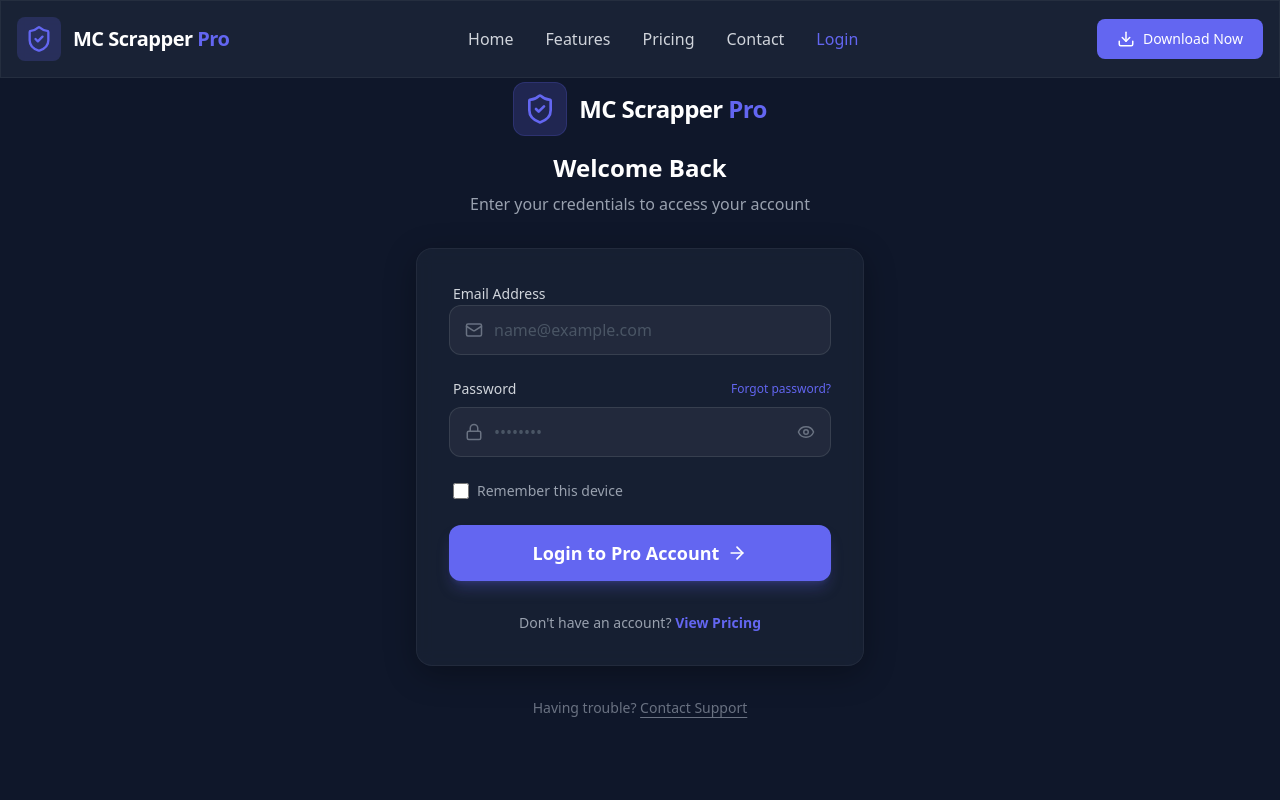
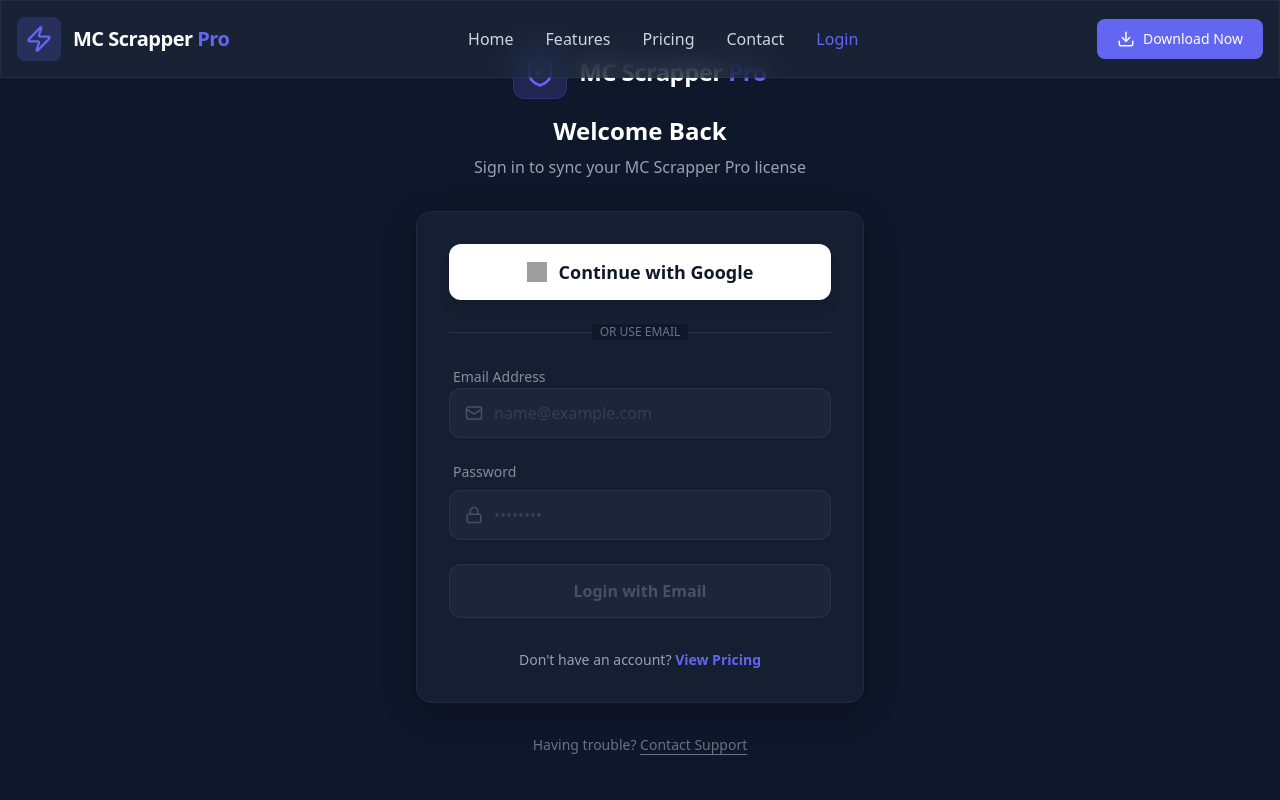
Before and after one commit to HasnainAbbasSial/mc-scrapper-pro-website, a Next.js app: page /login in a window 1280 px wide. Shown: the top 800 px of the page. Built offline with nearby package versions, Linux system fonts and the light colour scheme; grey boxes are pictures that could not be loaded.

Commit message:
Implement Firebase Google Auth bridge, update UI to V2.1.0, and refine Safe Scraping Mode text

```diff
--- a/app/download/page.tsx
+++ b/app/download/page.tsx
@@ -13,7 +13,7 @@
             <div className="w-full max-w-3xl glass-card p-10 rounded-3xl border border-white/10 text-center">
                 <div className="mb-8">
                     <span className="inline-block px-4 py-2 rounded-full bg-green-500/10 text-green-400 font-mono text-sm mb-4 border border-green-500/20">
-                        Latest Version: 2.0.1 (Stable)
+                        Latest Version: 2.1.0 (Safe Mode)
                     </span>
                     <p className="text-gray-400 text-sm">
                         Compatible with Windows 10/11 (64-bit)
@@ -46,6 +46,7 @@
                     <ol className="list-decimal pl-5 space-y-2">
                         <li>Download the installer from one of the mirrors above.</li>
                         <li>Run the setup file (you may need to allow it in Windows Defender).</li>
+                        <li>Stability Patch: V2.1.0 includes the latest 0.5s delay and 2-thread limit for maximum reliability.</li>
                         <li>Launch MC Scrapper Pro and enter your license key.</li>
                     </ol>
                 </div>
--- a/app/login/page.tsx
+++ b/app/login/page.tsx
@@ -2,17 +2,64 @@
 
 import { useState } from "react";
 import Link from "next/link";
-import { ShieldCheck, Mail, Lock, Eye, EyeOff, ArrowRight } from "lucide-react";
+import {
+    ShieldCheck,
+    Mail,
+    Lock,
+    Eye,
+    EyeOff,
+    ArrowRight,
+    CheckCircle2,
+    AlertCircle
+} from "lucide-react";
+import { auth, googleProvider } from "@/lib/firebase";
+import { signInWithPopup } from "firebase/auth";
 
 export default function LoginPage() {
     const [showPassword, setShowPassword] = useState(false);
     const [isLoading, setIsLoading] = useState(false);
+    const [status, setStatus] = useState<"idle" | "success" | "error">("idle");
+    const [errorMessage, setErrorMessage] = useState("");
+
+    const handleGoogleLogin = async () => {
+        setIsLoading(true);
+        setStatus("idle");
+        try {
+            const result = await signInWithPopup(auth, googleProvider);
+            const user = result.user;
+            const token = await user.getIdToken();
+
+            // Try to send back to local app
+            try {
+                await fetch('http://localhost:54321/callback', {
+                    method: 'POST',
+                    headers: { 'Content-Type': 'application/json' },
+                    body: JSON.stringify({ email: user.email, token: token })
+                });
+                setStatus("success");
+            } catch (appError) {
+                console.warn("Could not reach local app server. Are you running MC Scrapper?", appError);
+                setStatus("error");
+                setErrorMessage("Login successful, but could not connect to your MC Scrapper software. Please make sure the app is open.");
+            }
+        } catch (error: any) {
+            console.error("Google Login Failed", error);
+            setStatus("error");
+            setErrorMessage(error.message || "Login failed. Please try again.");
+        } finally {
+            setIsLoading(false);
+        }
+    };
 
     const handleSubmit = (e: React.FormEvent) => {
         e.preventDefault();
         setIsLoading(true);
-        // Add login logic here
-        setTimeout(() => setIsLoading(false), 2000);
+        // Traditional login disabled in favor of Google
+        setTimeout(() => {
+            setIsLoading(false);
+            setStatus("error");
+            setErrorMessage("Traditional email/password login is temporarily disabled. Please use Google Login.");
+        }, 1000);
     };
 
     return (
@@ -35,24 +82,74 @@
                         </span>
                     </Link>
                     <h1 className="text-2xl font-bold text-white">Welcome Back</h1>
-                    <p className="text-gray-400 mt-2">Enter your credentials to access your account</p>
+                    <p className="text-gray-400 mt-2">Sign in to sync your MC Scrapper Pro license</p>
                 </div>
 
                 {/* Login Form */}
                 <div className="glass-card p-8 rounded-2xl border border-white/10 shadow-2xl relative">
-                    <form className="space-y-6" onSubmit={handleSubmit}>
+                    {status === "success" ? (
+                        <div className="text-center space-y-4 py-4 animate-in fade-in zoom-in duration-300">
+                            <div className="w-16 h-16 bg-emerald-500/20 rounded-full flex items-center justify-center mx-auto text-emerald-500">
+                                <CheckCircle2 size={32} />
+                            </div>
+                            <h2 className="text-xl font-bold text-white">Login Successful!</h2>
+                            <p className="text-gray-400 text-sm">
+                                You have successfully authenticated. You can now close this window and return to your MC Scrapper software.
+                            </p>
+                            <button
+                                onClick={() => window.close()}
+                                className="w-full bg-emerald-500 hover:bg-emerald-600 text-white py-3 rounded-xl font-bold transition-all"
+                            >
+                                Close Window
+                            </button>
+                        </div>
+                    ) : (
+                        <div className="space-y-6">
+                            {/* Google Login Button (Primary) */}
+                            <button
+                                onClick={handleGoogleLogin}
+                                disabled={isLoading}
+                                className="w-full bg-white hover:bg-gray-100 text-gray-900 py-3.5 rounded-xl font-bold text-lg flex items-center justify-center gap-3 transition-all shadow-lg active:scale-[0.98] disabled:opacity-50 group"
+                            >
+                                {isLoading ? (
+                                    <div className="w-6 h-6 border-2 border-gray-300 border-t-primary rounded-full animate-spin"></div>
+                                ) : (
+                                    <>
+                                        <img src="https://www.gstatic.com/firebasejs/ui/2.0.0/images/auth/google.svg" className="w-5 h-5" alt="Google" />
+                                        Continue with Google
+                                    </>
+                                )}
+                            </button>
+
+                            <div className="relative">
+                                <div className="absolute inset-0 flex items-center">
+                                    <div className="w-full border-t border-white/10"></div>
+                                </div>
+                                <div className="relative flex justify-center text-xs uppercase">
+                                    <span className="bg-[#0f172a] px-2 text-gray-500">Or use email</span>
+                                </div>
+                            </div>
+
+                            {status === "error" && (
+                                <div className="bg-rose-500/10 border border-rose-500/20 text-rose-500 text-xs p-3 rounded-lg flex gap-2 items-start">
+                                    <AlertCircle size={14} className="flex-shrink-0 mt-0.5" />
+                                    <span>{errorMessage}</span>
+                                </div>
+                            )}
+
+                            <form className="space-y-6 opacity-60 pointer-events-none" onSubmit={handleSubmit}>
                                 {/* Email Field */}
                                 <div className="space-y-2">
                                     <label className="text-sm font-medium text-gray-300 ml-1">Email Address</label>
                                     <div className="relative group">
-                                <div className="absolute inset-y-0 left-0 pl-4 flex items-center pointer-events-none text-gray-500 group-focus-within:text-primary transition-colors">
+                                        <div className="absolute inset-y-0 left-0 pl-4 flex items-center pointer-events-none text-gray-500">
                                             <Mail size={18} />
                                         </div>
                                         <input
                                             type="email"
+                                            disabled
                                             placeholder="name@example.com"
-                                    className="w-full bg-white/5 border border-white/10 text-white pl-11 pr-4 py-3 rounded-xl focus:outline-none focus:ring-2 focus:ring-primary/50 focus:border-primary transition-all placeholder:text-gray-600"
-                                    required
+                                            className="w-full bg-white/5 border border-white/10 text-white pl-11 pr-4 py-3 rounded-xl focus:outline-none placeholder:text-gray-600"
                                         />
                                     </div>
                                 </div>
@@ -61,58 +158,30 @@
                                 <div className="space-y-2">
                                     <div className="flex justify-between items-center ml-1">
                                         <label className="text-sm font-medium text-gray-300">Password</label>
-                                <Link href="#" className="text-xs text-primary hover:underline">
-                                    Forgot password?
-                                </Link>
                                     </div>
                                     <div className="relative group">
-                                <div className="absolute inset-y-0 left-0 pl-4 flex items-center pointer-events-none text-gray-500 group-focus-within:text-primary transition-colors">
+                                        <div className="absolute inset-y-0 left-0 pl-4 flex items-center pointer-events-none text-gray-500">
                                             <Lock size={18} />
                                         </div>
                                         <input
-                                    type={showPassword ? "text" : "password"}
+                                            type="password"
+                                            disabled
                                             placeholder="••••••••"
-                                    className="w-full bg-white/5 border border-white/10 text-white pl-11 pr-12 py-3 rounded-xl focus:outline-none focus:ring-2 focus:ring-primary/50 focus:border-primary transition-all placeholder:text-gray-600"
-                                    required
+                                            className="w-full bg-white/5 border border-white/10 text-white pl-11 pr-12 py-3 rounded-xl focus:outline-none placeholder:text-gray-600"
                                         />
-                                <button
-                                    type="button"
-                                    onClick={() => setShowPassword(!showPassword)}
-                                    className="absolute inset-y-0 right-0 pr-4 flex items-center text-gray-500 hover:text-white transition-colors"
-                                >
-                                    {showPassword ? <EyeOff size={18} /> : <Eye size={18} />}
-                                </button>
                                     </div>
                                 </div>
 
-                        {/* Remember Me */}
-                        <div className="flex items-center space-x-2 ml-1">
-                            <input
-                                type="checkbox"
-                                id="remember"
-                                className="w-4 h-4 rounded bg-white/5 border border-white/10 text-primary focus:ring-primary focus:ring-offset-background"
-                            />
-                            <label htmlFor="remember" className="text-sm text-gray-400 cursor-pointer">
-                                Remember this device
-                            </label>
-                        </div>
-
-                        {/* Submit Button */}
                                 <button
                                     type="submit"
-                            disabled={isLoading}
-                            className="w-full bg-primary hover:bg-primary-hover text-white py-3.5 rounded-xl font-bold text-lg flex items-center justify-center gap-2 transition-all shadow-lg shadow-primary/25 active:scale-[0.98] disabled:opacity-50 disabled:cursor-not-allowed group"
+                                    disabled
+                                    className="w-full bg-white/5 border border-white/10 text-gray-500 py-3.5 rounded-xl font-bold"
                                 >
-                            {isLoading ? (
-                                <div className="w-6 h-6 border-2 border-white/30 border-t-white rounded-full animate-spin"></div>
-                            ) : (
-                                <>
-                                    Login to Pro Account
-                                    <ArrowRight size={20} className="group-hover:translate-x-1 transition-transform" />
-                                </>
-                            )}
+                                    Login with Email
                                 </button>
                             </form>
+                        </div>
+                    )}
 
                     {/* Sign Up Link */}
                     <div className="mt-8 text-center text-sm text-gray-400">
--- a/app/pricing/page.tsx
+++ b/app/pricing/page.tsx
@@ -22,6 +22,7 @@
                     period="/mo"
                     features={[
                         "Unlimited Scraping",
+                        "Safe Mode (0.5s Delay)",
                         "Real-time SaferWeb Data",
                         "Export to CSV/Excel",
                         "Multiple Search Filters",
@@ -39,6 +40,7 @@
                     isPopular
                     features={[
                         "All Monthly Features",
+                        "Safe Mode Optimized",
                         "2 Months Extra Bonus Free",
                         "Priority Support",
                         "Early Access to Updates",
--- a/components/Navbar.tsx
+++ b/components/Navbar.tsx
@@ -2,7 +2,7 @@
 
 import Link from "next/link";
 import { useState } from "react";
-import { Menu, X, Download, ShieldCheck } from "lucide-react";
+import { Menu, X, Download, Zap } from "lucide-react";
 import { usePathname } from "next/navigation";
 import clsx from "clsx";
 
@@ -23,7 +23,7 @@
             <div className="max-w-7xl mx-auto flex flex-wrap items-center justify-between mx-auto p-4">
                 <Link href="/" className="flex items-center space-x-3 rtl:space-x-reverse">
                     <div className="bg-primary/20 p-2 rounded-lg text-primary">
-                        <ShieldCheck size={28} />
+                        <Zap size={28} />
                     </div>
                     <span className="self-center text-xl font-bold whitespace-nowrap text-white font-sans tracking-tight">
                         MC Scrapper <span className="text-primary">Pro</span>
@@ -42,7 +42,7 @@
                         type="button"
                         className="inline-flex items-center p-2 w-10 h-10 justify-center text-sm text-gray-400 rounded-lg md:hidden hover:bg-white/10 focus:outline-none focus:ring-2 focus:ring-gray-600"
                         aria-controls="navbar-sticky"
-                        aria-expanded={isOpen ? "true" : "false"}
+                        aria-expanded={isOpen}
                     >
                         <span className="sr-only">Open main menu</span>
                         {isOpen ? <X size={24} /> : <Menu size={24} />}
--- /dev/null
+++ b/lib/firebase.ts
@@ -0,0 +1,18 @@
+import { initializeApp, getApps, getApp } from "firebase/app";
+import { getAuth, GoogleAuthProvider } from "firebase/auth";
+
+const firebaseConfig = {
+    apiKey: "AIzaSyApHc_ZmI9sH-t4krnTDAiHCkl-k8rhcrk",
+    authDomain: "mc-scrapper-pro.firebaseapp.com",
+    projectId: "mc-scrapper-pro",
+    storageBucket: "mc-scrapper-pro.firebasestorage.app",
+    messagingSenderId: "712388498701",
+    appId: "1:712388498701:web:ab493eae564637fab44c44"
+};
+
+// Initialize Firebase
+const app = getApps().length > 0 ? getApp() : initializeApp(firebaseConfig);
+const auth = getAuth(app);
+const googleProvider = new GoogleAuthProvider();
+
+export { auth, googleProvider };
--- a/public/version.json
+++ b/public/version.json
@@ -1,5 +1,5 @@
 {
-    "version": "2.0.1",
+    "version": "2.1.0",
     "build_date": "2026-01-31",
     "changelog": [
         "Improved scraping speed",
```
Also changed, not shown: app/page.tsx (+27 -23 lines). Lines whose indentation alone changed are shown as unchanged.
